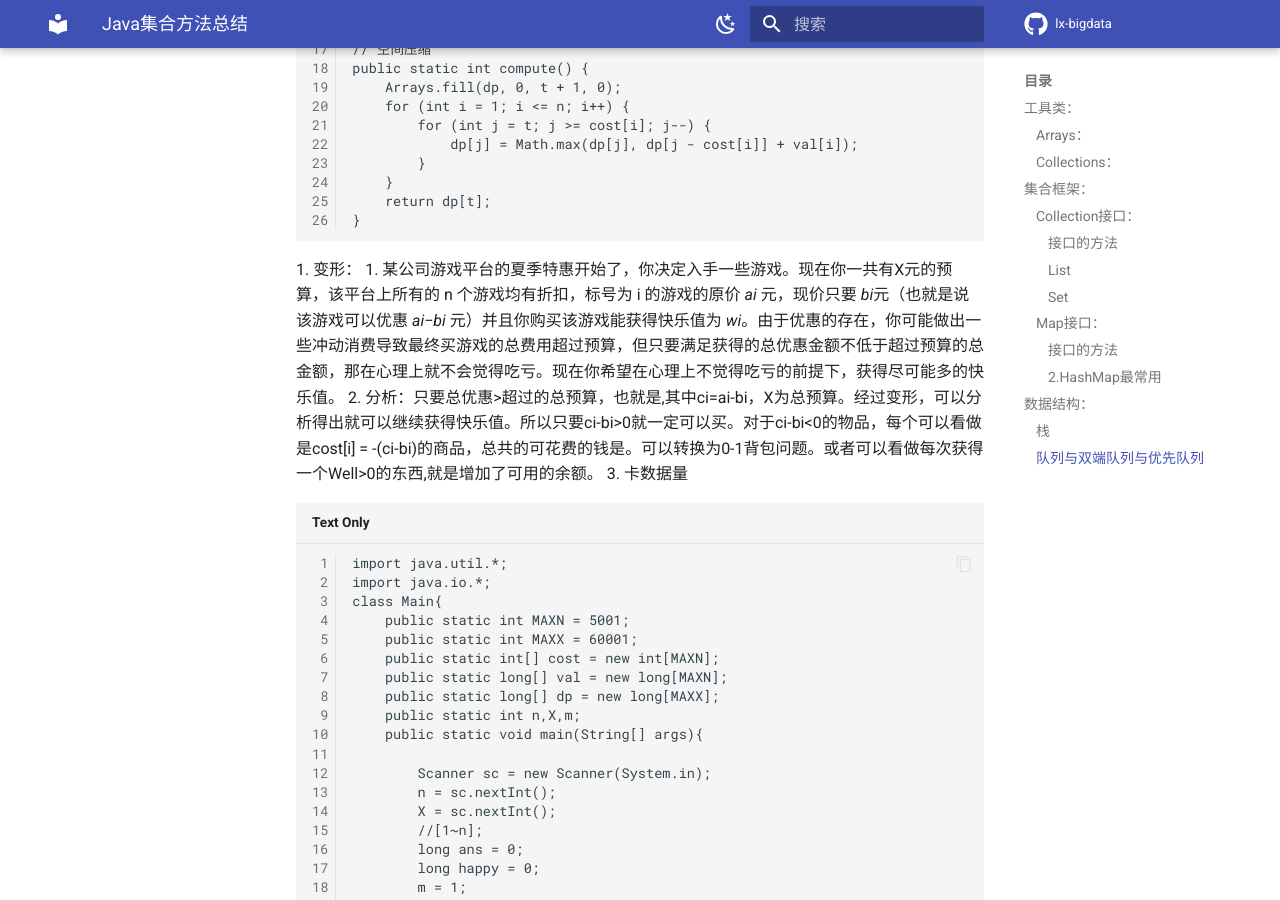
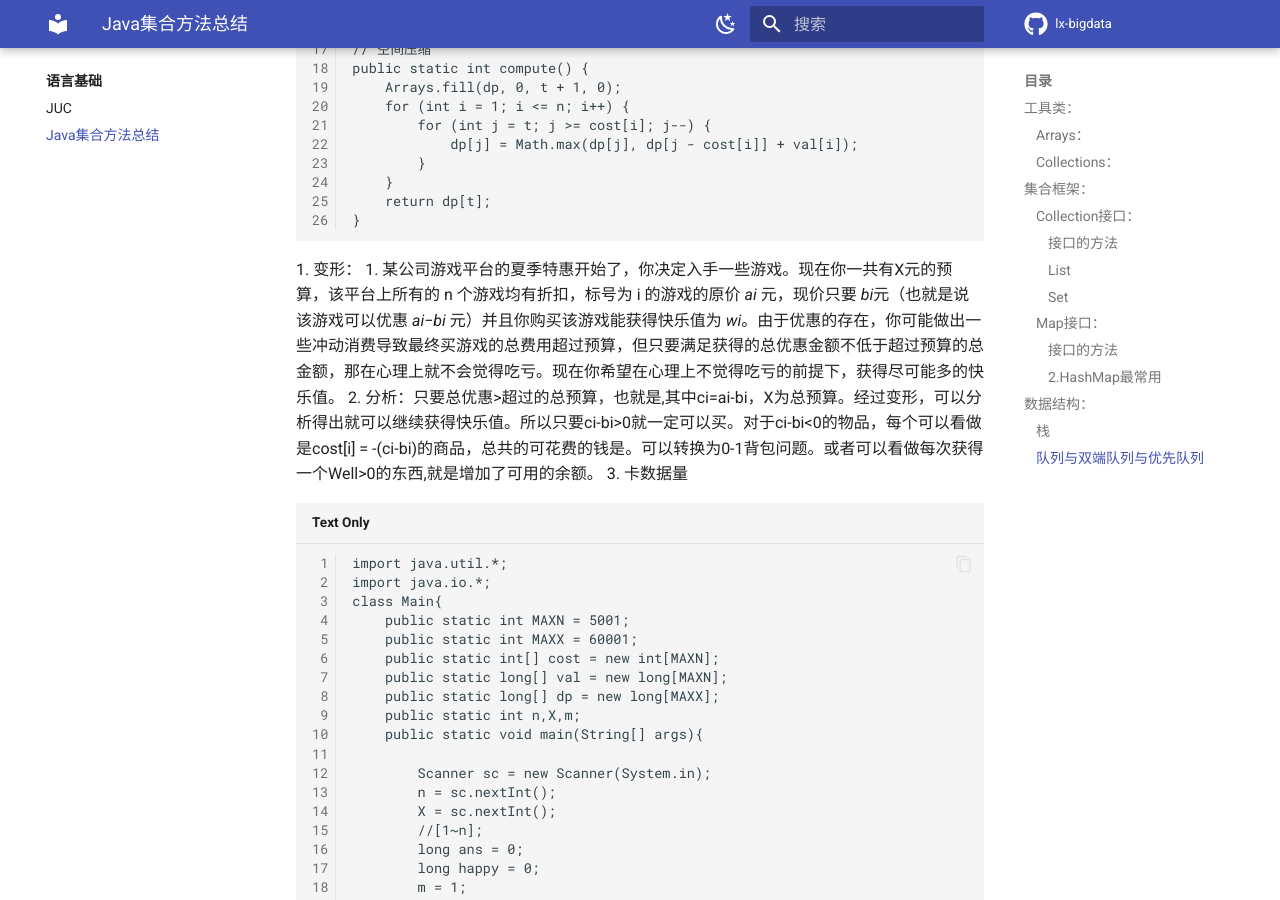
Before and after one commit to melodylx666/self-website, an MkDocs documentation site: the page built from docs/LANG/DS-leetcode.md, in a window 1280 px wide and 900 px high, scrolled down 136654 px. Built offline with MkDocs 1.6.1 and Material for MkDocs 9.7.7, drawn with Linux system fonts in a browser that asks for light colours; comment, search, counter and statistics services are not loaded; part of the change alters nothing that is shown.

```diff
--- a/mkdocs.yml
+++ b/mkdocs.yml
@@ -16,6 +16,10 @@ nav:
       - Project/dynamic-Cep.md
       - Project/econ-rule-engine.md
       - Project/AbstractStreamOperatorDesign.md
+  - 语言基础:
+      - LANG/index.md
+      - LANG/JUC-SUC.md
+      - LANG/DS-leetcode.md
 # [UI]
 # [top]
 theme:
```
